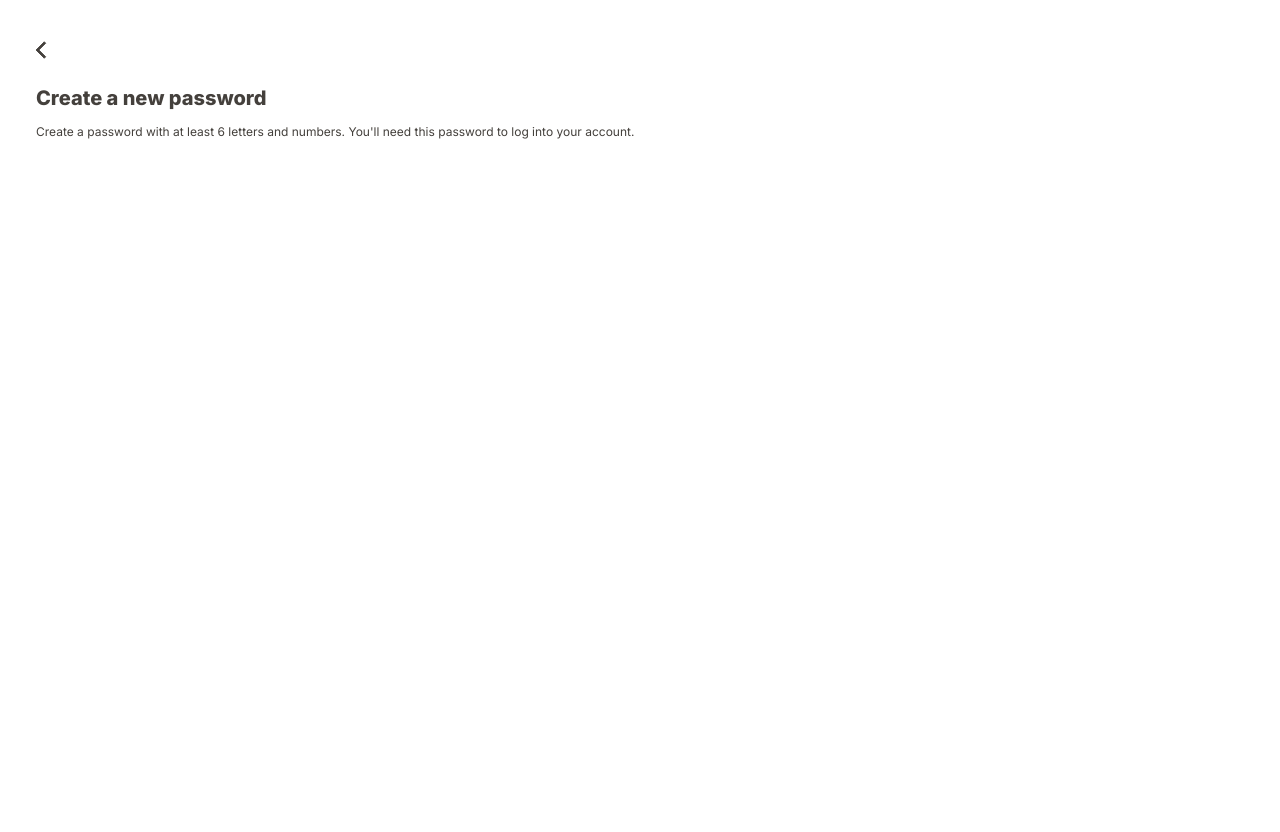
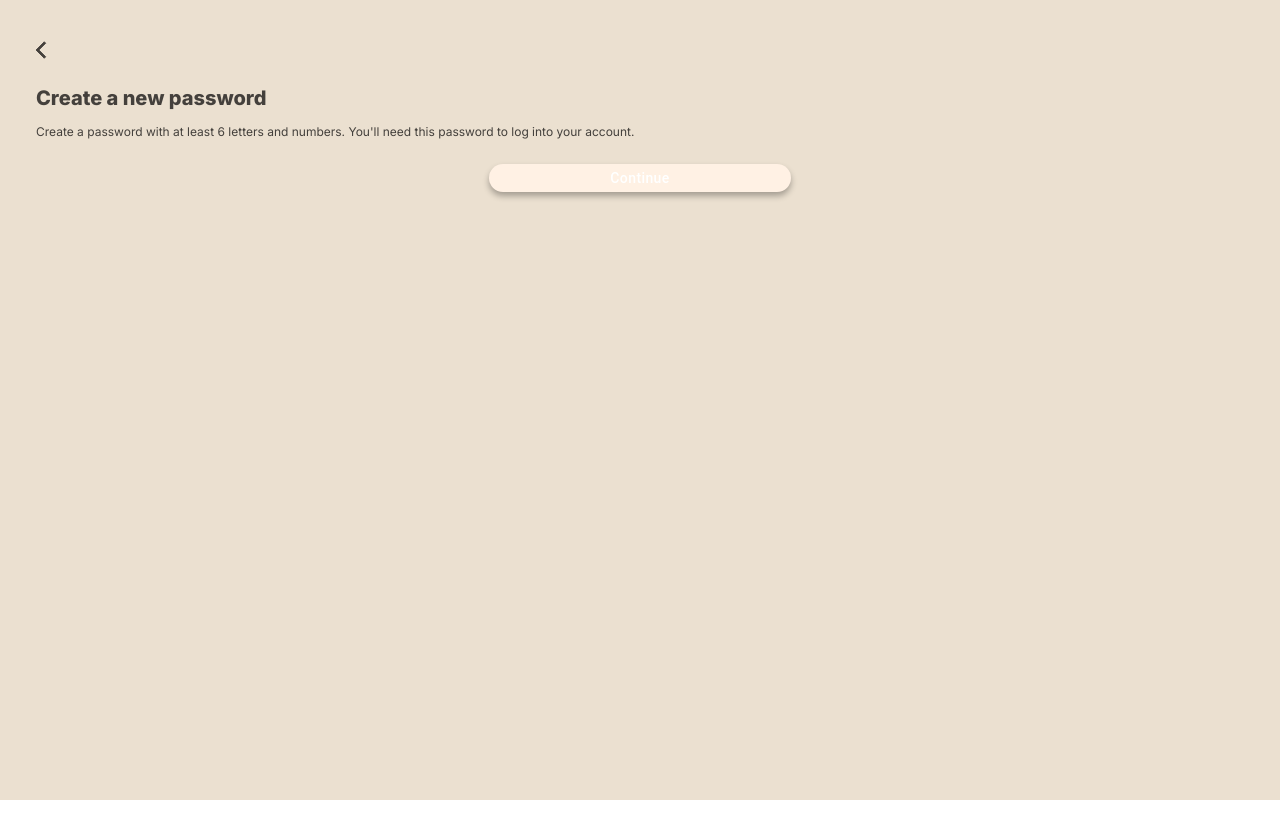
Before and after one commit to Ben-Sicat/Study_hub, a Next.js app in the folder frontend/: page /create_new_password in a window 1280 px wide. After the commit the page ends 800 px from the top, so only its background shows below. Built offline with nearby package versions, Linux system fonts and the light colour scheme.

Commit message:
Created qr_success_reservation page, created also a rounded button saved in the components as page that can be called.

```diff
--- /dev/null
+++ b/frontend/app/components/button.tsx
@@ -0,0 +1,30 @@
+import React from "react";
+import Button from "@mui/material/Button";
+
+type ButtProps = {
+  title: string;
+};
+
+function Butt({ title }: ButtProps) {
+  return (
+    <div className="text-center mt-5 mb-3">
+      <Button
+        className="text-stone-700 text-sm font-medium tracking-wider"
+        variant="contained"
+        color="primary"
+        style={{
+          backgroundColor: "#FFF1E4",
+          borderRadius: "20px",
+          height: "28px",
+          width: "302px",
+          textTransform: "none",
+          boxShadow: "0px 4px 6px rgba(0, 0, 0, 0.3)",
+        }}
+      >
+        {title}
+      </Button>
+    </div>
+  );
+}
+
+export default Butt;
--- a/frontend/app/create_new_password/page.tsx
+++ b/frontend/app/create_new_password/page.tsx
@@ -1,15 +1,18 @@
 import React from "react";
 import Teste from "../components/account";
+import Butt from "../components/button";
 import ArrowBackIosIcon from "@mui/icons-material/ArrowBackIos";
 
 function Page() {
   return (
-    <div>
+    <div className="flex min-h-full flex-col bg-bg">
       <Teste
         backButtonIcon={<ArrowBackIosIcon style={{ fontSize: 20 }} />}
         title="Create a new password"
         subTitle1="Create a password with at least 6 letters and numbers. You'll need this password to log into your account."
       />
+
+      <Butt title="Continue" />
     </div>
   );
 }
--- a/frontend/app/find_account/page.tsx
+++ b/frontend/app/find_account/page.tsx
@@ -1,15 +1,18 @@
 import React from "react";
 import Teste from "../components/account";
+import Butt from "../components/button";
 import ArrowBackIosIcon from "@mui/icons-material/ArrowBackIos";
 
 function Page() {
   return (
-    <div>
+    <div className="flex min-h-full flex-col bg-bg">
       <Teste
         backButtonIcon={<ArrowBackIosIcon style={{ fontSize: 20 }} />}
         title="Confirm your account"
         subTitle1="We sent you a code to your email. Enter that code to confirm your account."
       />
+
+      <Butt title="Continue" />
 
       <p className="text-center text-stone-700 font-normal text-xs py-1 px-1">
         Send code again
--- a/frontend/app/forget_password/page.tsx
+++ b/frontend/app/forget_password/page.tsx
@@ -1,10 +1,11 @@
 import React from "react";
 import Teste from "../components/account";
+import Butt from "../components/button";
 import ArrowBackIosIcon from "@mui/icons-material/ArrowBackIos";
 
 function Page() {
   return (
-    <div>
+    <div className="flex min-h-full flex-col bg-bg">
       <Teste
         backButtonIcon={<ArrowBackIosIcon style={{ fontSize: 20 }} />}
         title="Find your account"
@@ -14,6 +15,8 @@ function Page() {
       <p className="text-redwood font-normal text-xs ml-8 py-1 px-1">
         Can't reset your password?
       </p>
+
+      <Butt title="Find account" />
     </div>
   );
 }
--- a/frontend/app/help_center/page.tsx
+++ b/frontend/app/help_center/page.tsx
@@ -5,7 +5,7 @@ import CloseIcon from "@mui/icons-material/Close";
 
 function Page() {
   return (
-    <div>
+    <div className="flex min-h-full flex-col bg-bg">
       <Teste
         backButtonIcon={<CloseIcon style={{ fontSize: 25 }} />}
         title="Help Center"
@@ -23,7 +23,7 @@ function Page() {
         commodo consequat.
       </p>
 
-      <h1 className=" text-stone-700 text-base font-extrabold py-2 px-2 ml-7 mt-3 mr-7">
+      <h1 className=" text-stone-700 text-base font-extrabold py-2 px-2 ml-7 mt-3 mr-7 mb-1">
         Username and Password Troubleshooting
       </h1>
 
--- /dev/null
+++ b/frontend/app/qr_success_reservation/page.tsx
@@ -0,0 +1,25 @@
+import React from "react";
+import Teste from "../components/account";
+import ArrowBackIosIcon from "@mui/icons-material/ArrowBackIos";
+import QrCodeIcon from "@mui/icons-material/QrCode";
+import Butt from "../components/button";
+
+function Page() {
+  return (
+    <div className="flex min-h-full flex-col bg-bg">
+      <Teste
+        backButtonIcon={<ArrowBackIosIcon style={{ fontSize: 20 }} />}
+        title="Reserved Successfully"
+        subTitle1="Simply scan the QR Code, and our friendly staff will be delighted to assist you with any inquiries or requests you may have during your time with us."
+      />
+
+      <div className="text-center text-qr mt-7 mb-5">
+        {<QrCodeIcon style={{ fontSize: 300 }} />}
+      </div>
+
+      <Butt title="View Transaction" />
+    </div>
+  );
+}
+
+export default Page;
--- a/frontend/tailwind.config.ts
+++ b/frontend/tailwind.config.ts
@@ -18,6 +18,7 @@ const config: Config = {
         'regal-blue': "#243c5a",
         'bg': "#EBE0D0",
         'redwood': "#9F5757",
+        'qr': "#1C1B1F",
       },
     },
   },
```
